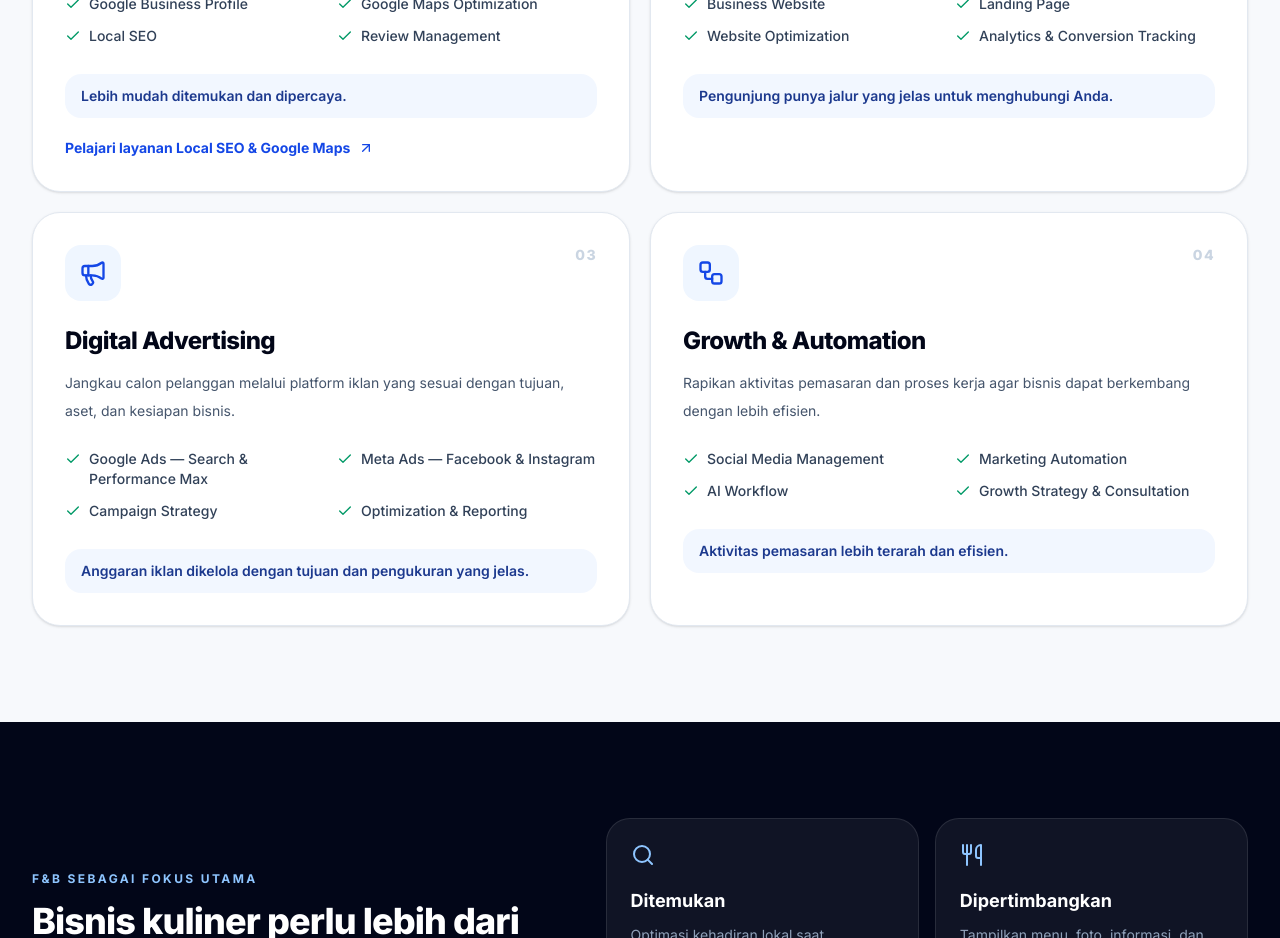
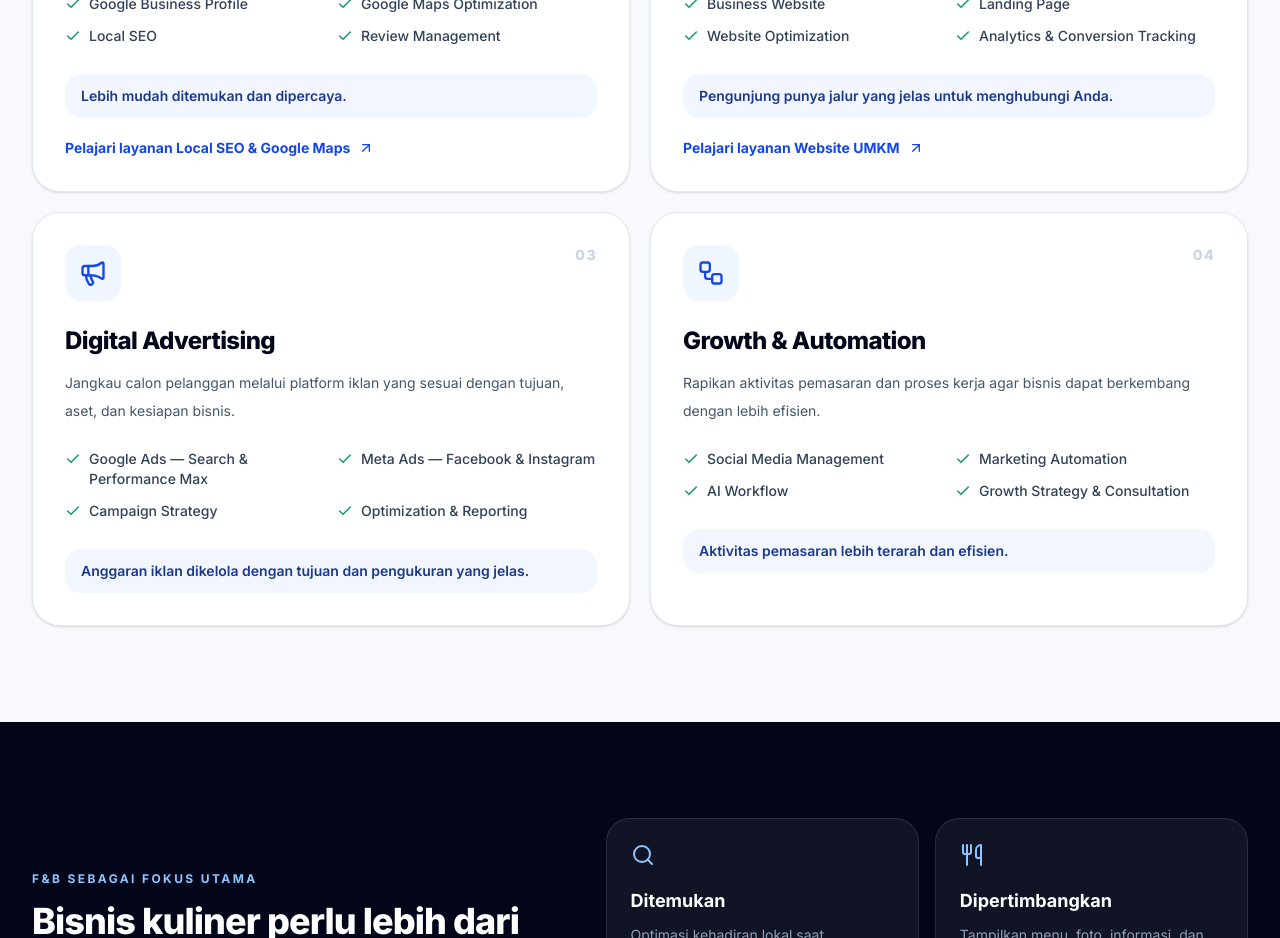
Before and after one commit to hakimarie/ketemuterusstitch, a React (Vite) app: page / in a window 1280 px wide. Shown: the part 2440-3378 px from the top of the page. Built offline with nearby package versions, Linux system fonts and the light colour scheme.

Commit message:
Link homepage website service card to landing page

```diff
--- a/src/App.tsx
+++ b/src/App.tsx
@@ -256,6 +256,7 @@ export default function App() {
                 </ul>
                 <div className="mt-7 rounded-2xl bg-blue-50/80 px-4 py-3 text-sm font-semibold text-blue-900">{outcome}</div>
                 {number === "01" && <a href="/layanan/local-seo-google-maps/" className="mt-5 inline-flex items-center gap-2 text-sm font-bold text-blue-700 hover:text-blue-800">Pelajari layanan Local SEO & Google Maps <ArrowUpRight className="h-4 w-4" /></a>}
+                {number === "02" && <a href="/layanan/website-umkm/" className="mt-5 inline-flex items-center gap-2 text-sm font-bold text-blue-700 hover:text-blue-800">Pelajari layanan Website UMKM <ArrowUpRight className="h-4 w-4" /></a>}
               </article>)}
             </div>
           </div>
```
